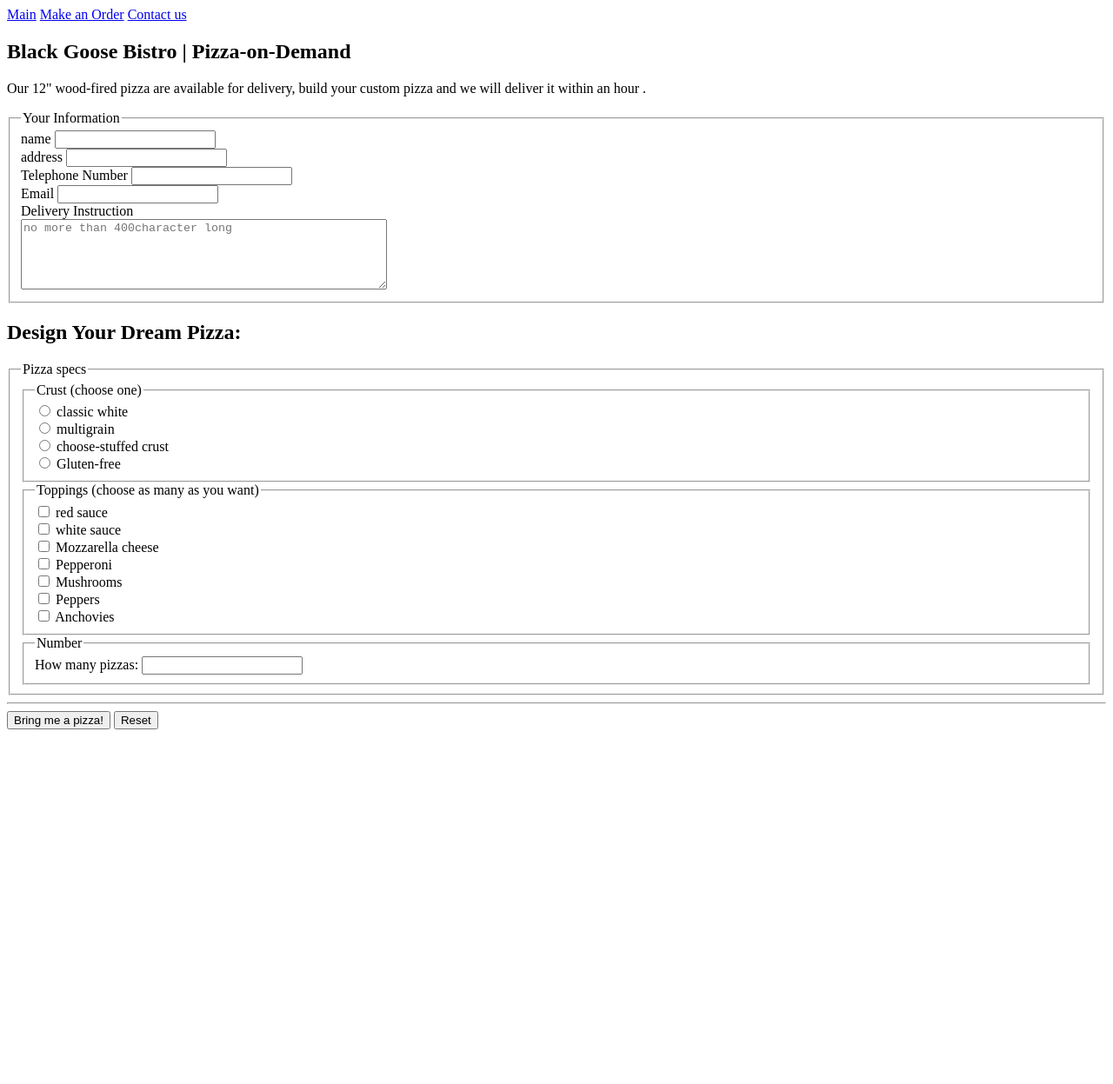
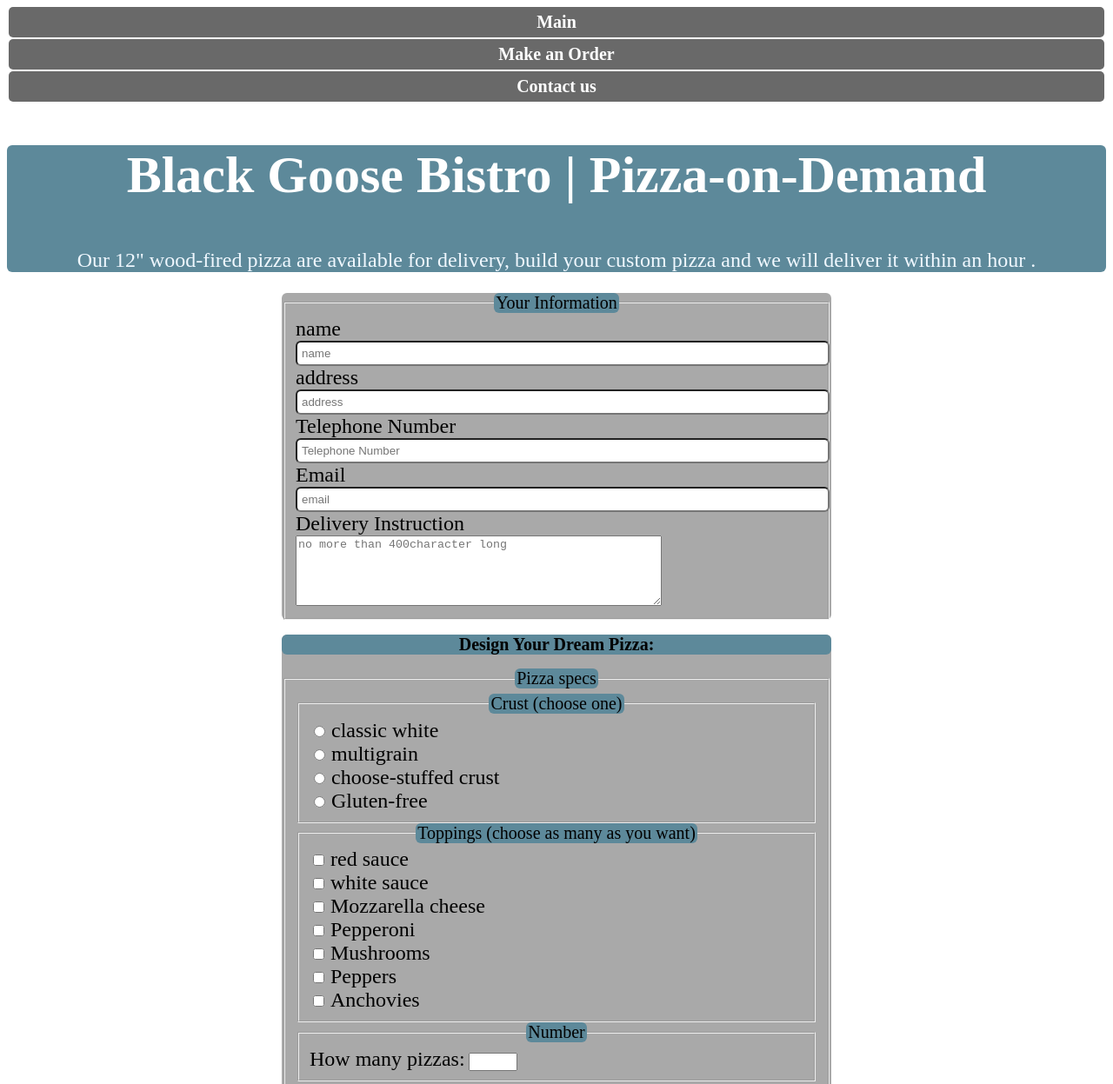
Before and after one commit to Ahmedcn3/iti-front-2, a plain HTML site: page index.html in a window 1280 px wide. Shown: the top 1247 px of the page at 87% size. Before the commit the page ends 847 px from the top, so only its background shows below. Drawn offline with Linux system fonts and the light colour scheme.

Commit message:
i have added a css file to this project

```diff
--- /dev/null
+++ b/css/main.css
@@ -0,0 +1,76 @@
+.nav-section a{
+    background-color:dimgray;
+    color: rgb(255, 255, 255);
+    text-decoration: none;
+    display: flex;
+    justify-content: center;
+    align-items: center;
+    padding: 5px;
+    margin: 2px;
+    border: 1px solid transparent;
+    border-radius: 5px;
+    font-weight: bold;
+    font-size: 20px;
+}
+.nav-section a:hover{
+    background-color:rgb(191, 191, 191);
+}
+.title,
+.information legend,
+.menu h2,
+.menu legend{
+    background-color: rgb(93, 137, 154);
+    text-align: center;
+    border-radius: 6px;
+    font-size: 20px;
+}
+.title h1{
+    font-size: 60px;
+    color: rgb(255, 255, 255);
+}
+.title p{
+    color: aliceblue;
+    font-size: x-large;
+}
+main{
+    width: 50%;
+    margin-left: 25%;
+    margin-right: 25%;
+}
+.information,
+.menu{
+    background-color: darkgray;
+    border-radius: 6px;
+}
+.information input{
+    width: 100%;
+    padding: 5px;
+    border-radius: 6px;
+    display: flex;
+}
+.information label,
+.Pizza-specs label{
+    font-size: 24px;
+}
+input[type="submit"],
+input[type="reset"]{
+    margin: 10px 5px;
+    font-size: 20px;
+    background-color: darkgray;
+    padding: 12px 16px ;
+    border-radius: 6px;
+    box-sizing: border-box;
+    border: 2px solid black;
+    width: 48%;
+    box-shadow: 0 10px  rgb(105, 105, 105);
+    transition: 0.33s;
+}
+input[type="submit"]:hover,
+input[type="reset"]:hover{
+    cursor:grab;
+}
+input[type="submit"]:active,
+input[type="reset"]:active{
+    transform: translateY(5px);
+    box-shadow: 0 5px;
+}
--- a/index.html
+++ b/index.html
@@ -3,35 +3,39 @@
 <head>
     <meta charset="UTF-8">
     <meta name="viewport" content="width=device-width, initial-scale=1.0">
+    <meta name="description" content="Experience the taste of tradition and modern flavors in one place">
+    <meta name="author" content="Ahmed usama">
+    <meta name="keywords" content="food,fast-food,Beef,Restaurant,chicken">
+    <link rel="stylesheet" href="css/main.css">
     <title>Document</title>
 </head>
 <body>
     <header>
-        <section>
+        <nav class="nav-section">
             <span>
                 <a href="#">Main</a>
                 <a href="#">Make an Order</a>
                 <a href="#">Contact us</a>
             </span>
-        </section>
-        <section>
+        </nav>
+        <section class="title">
             <h1>Black Goose Bistro | Pizza-on-Demand</h1>
             <p>Our 12" wood-fired pizza are available for delivery, build your custom pizza and we will deliver it within an hour .</p>
         </section>
     </header>
     <main>
-        <section>
+        <section class="information">
             <form action="">
             <fieldset>
             <legend>Your Information</legend>
             <label for="name">name</label>
-            <input type="text" id="name"><br>
+            <input type="text" id="name" placeholder="name">
             <label for="address">address</label>
-            <input type="text" id="address"><br>
+            <input type="text" id="address" placeholder="address">
             <label for="tele_num">Telephone Number</label>
-            <input type="tel" id="tele_num"><br>
+            <input type="tel" id="tele_num" placeholder="Telephone Number">
             <label for="email">Email</label>
-            <input type="email" id="email"><br>
+            <input type="email" id="email" placeholder="email">
             <div>
                 <label for="Delivery">Delivery Instruction</label>
             </div>
@@ -39,10 +43,10 @@
             </fieldset>
         </form>
         </section>
-        <section>
+        <section class="menu">
             <h2>Design Your Dream Pizza: </h2>
             <form action="">
-            <fieldset>
+            <fieldset class="Pizza-specs">
                 <legend>Pizza specs</legend>
                 <fieldset>
                 <legend>Crust (choose one)</legend>
@@ -55,6 +59,7 @@
                 <input type="radio" name="Pizza" id="Gluten-free" value="Gluten">
                 <label for="Gluten-free">Gluten-free</label>
                 </fieldset>
+
                 <fieldset >
                     <legend>Toppings (choose as many as you want)</legend>
                     <input type="checkbox" name="addons" id="red-sauce" value="red sauce">
@@ -75,11 +80,10 @@
                 <fieldset>
                     <legend>Number</legend>
                     <label for="count"> How many pizzas:</label>
-                    <input type="number" value="number">
+                    <input type="number" value="number" max="10" min="1">
                 </fieldset>
             </fieldset>
         </section>
-        <hr>
         <input type="submit" value="Bring me a pizza!">
         <input type="reset" value="Reset">
         </form>
```
